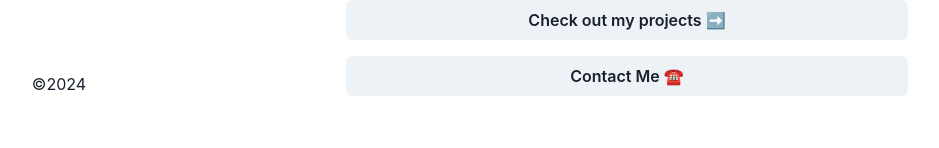
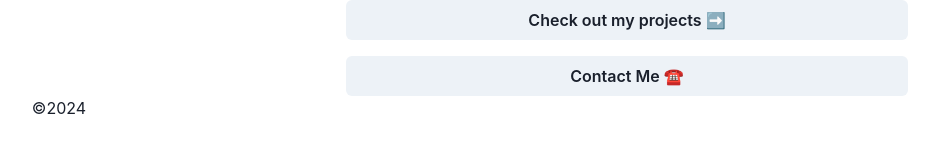
Before and after one commit to sougataghar477/Portfolio, a React (Create React App) app: page / in a window 1280 px wide. Shown: the part 649-797 px from the top of the page, without its empty margins (170-1109 px from the left). Built offline with nearby package versions, Linux system fonts and the light colour scheme.

Commit message:
edited footer

```diff
--- a/src/App.css
+++ b/src/App.css
@@ -10,7 +10,3 @@
 .active li{
   list-style-type: none;
 }
-footer{
-  position: absolute;
-  bottom: 0;
-}
```
